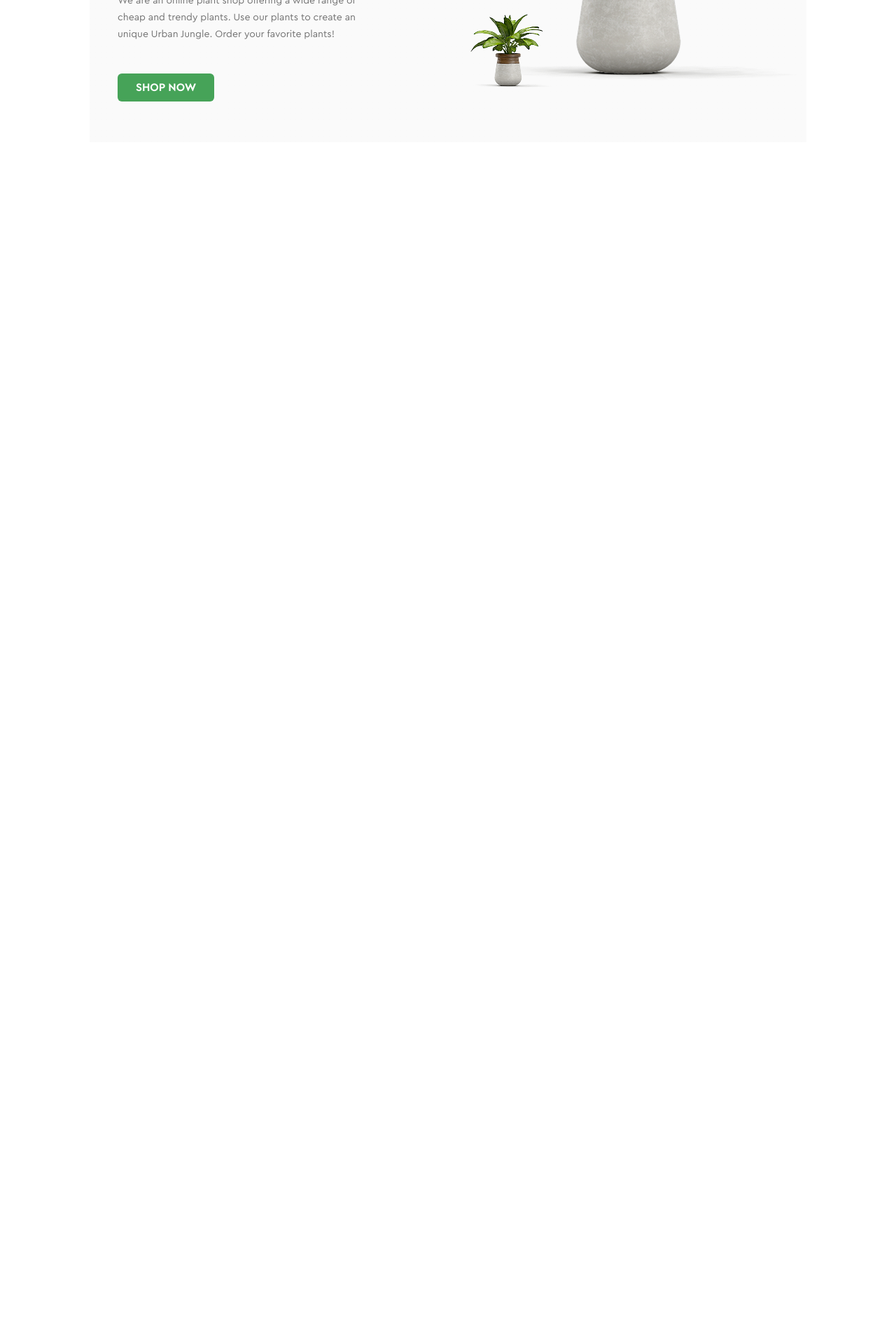
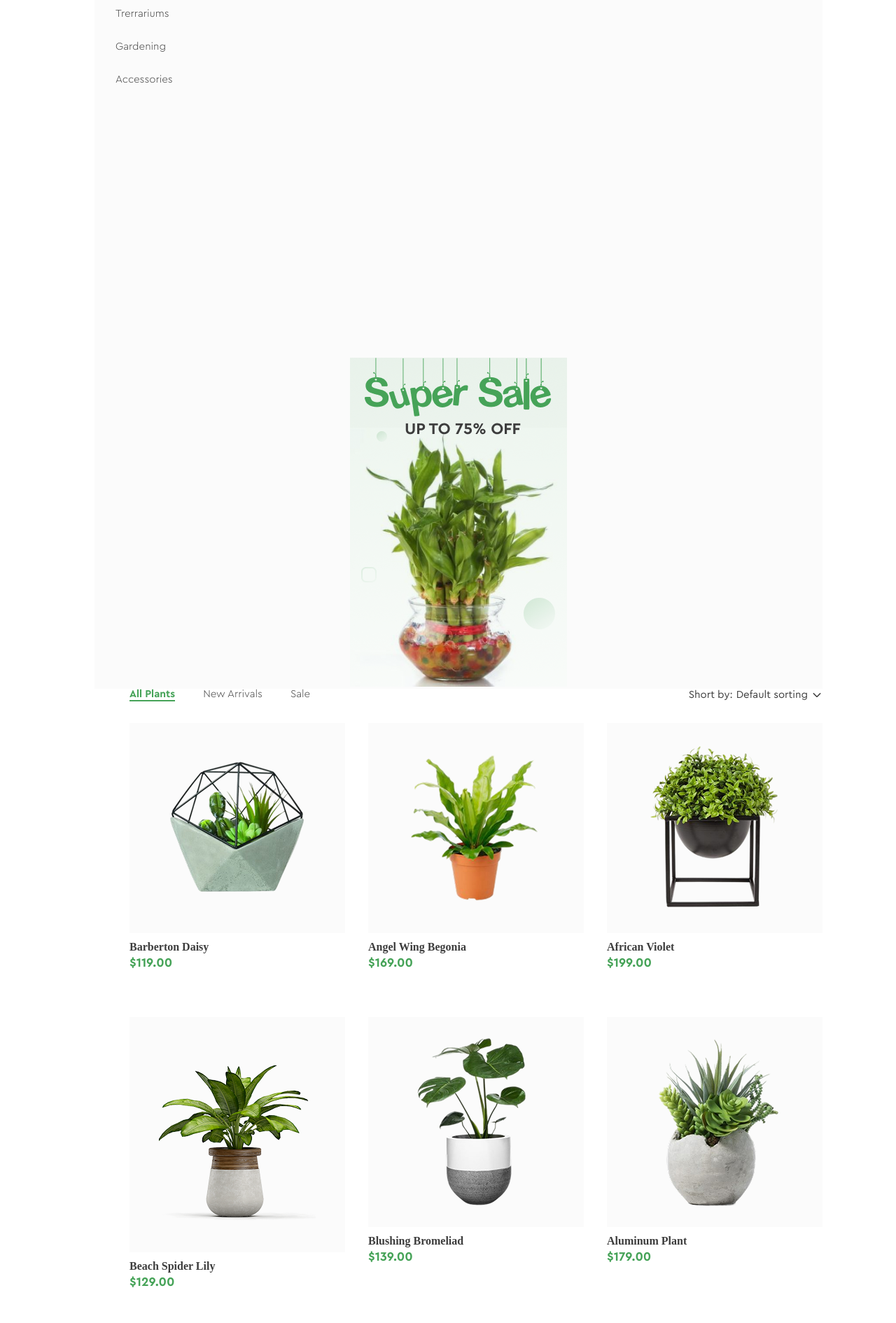
Before and after one commit to DanyaRlR/Homework, a plain HTML site: page index.html in a window 1280 px wide. Shown: the part 490-2380 px from the top of the page at 70% size. Before the commit the page ends 800 px from the top, so only its background shows below. Drawn offline with Linux system fonts and the light colour scheme; files whose address does not match are found by name.

Commit message:
hw5 new title shop

```diff
--- a/index.html
+++ b/index.html
@@ -3,87 +3,144 @@
 <head>
     <meta charset="UTF-8">
     <meta name="viewport" content="width=device-width, initial-scale=1.0">
-    <title>GreenShop</title>
+    <title>Shop</title>
     <link rel="stylesheet" href="./styles/reset.css">
-    <link rel="stylesheet" href="./styles/home.css">
+    <link rel="stylesheet" href="./styles/shop.css">
 </head>
 <body>
     <div class="container">
-        <header class="header">
-                    <svg xmlns="http://www.w3.org/2000/svg" width="150" height="35" viewBox="0 0 150 35" fill="none">
-            <g clip-path="url(#clip0_1_1069)">
-                <path d="M17.15 0C7.67748 0 0 7.67746 0 17.15C0 26.0201 6.73548 33.3175 15.3711 34.207C14.8496 29.9134 15.0436 26.4001 15.7067 23.5135C15.3347 21.7225 14.4898 19.0703 12.5734 17.1864C12.5734 17.1864 13.8348 19.0784 14.5181 21.6214C14.5181 21.6255 14.5221 21.6295 14.5221 21.6335C14.5949 21.9044 14.6596 22.1793 14.7162 22.4623C14.7283 22.527 14.7404 22.5917 14.7526 22.6604C14.8051 22.9515 14.8536 23.2426 14.886 23.5418C5.19513 22.3532 3.12921 13.6569 3.35561 10.3781C13.665 10.9482 15.7754 17.8292 16.0827 22.0985C19.4585 11.0412 30.1843 10.4024 31.0697 10.3781C31.4538 18.8763 25.1509 25.5026 17.6149 26.0807C17.6635 25.8503 17.7201 25.6198 17.7767 25.3934C17.7928 25.3247 17.813 25.26 17.8333 25.1913C17.8777 25.0296 17.9222 24.8679 17.9748 24.7061C17.995 24.6374 18.0192 24.5646 18.0394 24.4959C18.096 24.318 18.1567 24.1442 18.2173 23.9663C18.2335 23.9259 18.2456 23.8854 18.2618 23.845C18.3386 23.6348 18.4195 23.4326 18.5003 23.2305C18.5084 23.2143 18.5125 23.1941 18.5205 23.1779C18.5205 23.1779 18.5205 23.1779 18.5246 23.1779C20.4571 18.5043 24.0229 15.4439 24.0229 15.4439C17.0247 19.4868 15.8441 29.9983 15.6582 34.2231C16.1514 34.2676 16.6446 34.2999 17.15 34.2999C26.6225 34.2999 34.3 26.6225 34.3 17.15C34.3 7.67746 26.6225 0 17.15 0Z" fill="#46A358"/>
-                <path d="M46.7037 10.7454C48.9718 10.7454 50.8235 11.7197 52.0242 13.4986L49.7764 15.4109C48.9718 14.287 47.9975 13.7048 46.6471 13.7048C44.5691 13.7048 43.2753 15.0713 43.2753 17.1534C43.2753 19.2719 44.6418 20.695 46.8372 20.695C48.0177 20.695 48.9556 20.2826 49.554 19.5912V19.0091H46.6673V16.2356H52.7762V20.133C52.194 21.1639 51.3693 21.9887 50.3019 22.6234C49.2346 23.242 48.0339 23.5614 46.7037 23.5614C42.9923 23.618 39.9237 20.7313 39.9763 17.1534C39.9197 13.5956 42.9923 10.6888 46.7037 10.7454Z" fill="#46A358"/>
-                <path d="M61.9576 23.3316L59.168 19.4908H57.8379V23.3316H54.6157V10.9684H59.4672C62.2204 10.9684 64.2459 12.6543 64.2459 15.2215C64.2459 16.7376 63.5141 17.995 62.2972 18.7429L65.5558 23.3316H61.9576ZM57.8338 16.681H59.4833C60.3809 16.681 60.963 16.0988 60.963 15.2215C60.963 14.3442 60.3809 13.7782 59.4833 13.7782H57.8338V16.681Z" fill="#46A358"/>
-                <path d="M66.8333 10.9684H75.4124V13.8712H70.0555V15.5773H73.876V18.2739H70.0555V20.4288H75.6388V23.3316H66.8333V10.9684Z" fill="#46A358"/>
-                <path d="M77.6441 10.9684H86.2231V13.8712H80.8663V15.5773H84.6868V18.2739H80.8663V20.4288H86.4495V23.3316H77.6441V10.9684Z" fill="#46A358"/>
-                <path d="M99.4192 10.9683V23.5579H98.3882L91.681 17.057V23.3315H88.4588V10.7419H89.4897L96.197 17.1499V10.9683H99.4192Z" fill="#46A358"/>
-                <path d="M103.264 19.135C103.996 20.1094 104.764 20.7279 106.017 20.7279C106.862 20.7279 107.291 20.4288 107.291 19.8264C107.291 19.2846 107.008 19.1148 106.033 18.6822L104.76 18.1203C102.718 17.2187 101.631 16.0584 101.631 14.3927C101.631 12.2014 103.43 10.7379 105.957 10.7379C107.998 10.7379 109.442 11.7123 110.19 13.2283L108.035 14.8778C107.436 13.9803 106.874 13.5679 105.993 13.5679C105.318 13.5679 104.889 13.8307 104.889 14.3563C104.889 14.8051 105.152 15.0517 105.957 15.367L107.38 15.9654C109.535 16.867 110.545 17.9505 110.545 19.6929C110.545 22.0904 108.576 23.5539 106.009 23.5539C103.782 23.5539 101.982 22.4866 101.081 20.7805L103.264 19.135Z" fill="#46A358"/>
-                <path d="M112.393 10.9684H115.615V15.4843H120.131V10.9684H123.353V23.3316H120.131V18.3871H115.615V23.3316H112.393V10.9684Z" fill="#46A358"/>
-                <path d="M131.843 10.7419C135.441 10.6651 138.607 13.6084 138.53 17.1499C138.603 20.7279 135.441 23.6145 131.843 23.5579C128.229 23.6145 125.116 20.7279 125.193 17.1499C125.116 13.6084 128.229 10.6692 131.843 10.7419ZM131.859 13.7014C129.874 13.7014 128.488 15.1083 128.488 17.1499C128.488 18.1809 128.807 19.0218 129.426 19.6606C130.044 20.2791 130.869 20.5985 131.859 20.5985C133.772 20.5985 135.231 19.2118 135.231 17.1499C135.235 15.1083 133.772 13.7014 131.859 13.7014Z" fill="#46A358"/>
-                <path d="M140.374 10.9684H145.226C147.979 10.9684 150.004 12.6543 150.004 15.2215C150.004 17.7524 147.926 19.4908 145.226 19.4908H143.596V23.3316H140.374V10.9684ZM145.242 16.681C146.139 16.681 146.721 16.0988 146.721 15.2215C146.721 14.3442 146.139 13.7782 145.242 13.7782H143.592V16.681H145.242Z" fill="#46A358"/>
-            </g>
-            <defs>
-                <clipPath id="clip0_1_1069">
-                <rect width="150" height="34.2999" fill="white"/>
-                </clipPath>
-            </defs>
-            </svg>
-            <menu class="menu">
-                <li class="menuItem active">Home</li>
-                <li class="menuItem">Shop</li>
-                <li class="menuItem">Plant Care</li>
-                <li class="menuItem">Blogs</li>
-            </menu>
-            <button class="headerbtn">
-                                <svg xmlns="http://www.w3.org/2000/svg" width="20" height="20" viewBox="0 0 20 20" fill="none">
-                <path d="M18.1592 10.1006H8.125" stroke="white" stroke-width="1.5" stroke-linecap="round" stroke-linejoin="round"/>
-                <path d="M15.7202 7.67059L18.1602 10.1006L15.7202 12.5306" stroke="white" stroke-width="1.5" stroke-linecap="round" stroke-linejoin="round"/>
-                <path d="M13.6332 6.35826C13.3582 3.37493 12.2415 2.2916 7.79985 2.2916C1.88234 2.2916 1.88234 4.2166 1.88234 9.99993C1.88234 15.7833 1.88234 17.7083 7.79985 17.7083C12.2415 17.7083 13.3582 16.6249 13.6332 13.6416" stroke="white" stroke-width="1.5" stroke-linecap="round" stroke-linejoin="round"/>
-                </svg>
-                Login
-            </button>
-        </header>
-    <main class="main">
+        <!-- Бокова панель -->
+        <aside class="sidebar">
+            <div class="categories">
+                <h2>Categories</h2>
+                <ul>
+                    <li class="active">House Plants</li>
+                    <li>Potter Plants</li>
+                    <li>Seeds</li>
+                    <li>Small Plants</li>
+                    <li>Big Plants</li>
+                    <li>Succulents</li>
+                    <li>Trerrariums</li>
+                    <li>Gardening</li>
+                    <li>Accessories</li>
+                </ul>
+            </div>
+            <div class="banner">
+                <img src="./img/Super Sale Banner.png" alt="Super Sale Banner">
+            </div>
+        </aside>
 
+        <!-- Секція товарів -->
+        <section class="product-section">
+            <div class="product-header">
+                <nav class="tabs">
+                    <ul>
+                        <li class="active">All Plants</li>
+                        <li>New Arrivals</li>
+                        <li>Sale</li>
+                    </ul>
+                </nav>
+                <div class="sort">
+                    <p>Short by:</p>
+                    <span>Default sorting</span>
+                    <img src="./img/Arrow - Down 2.png" alt="">
+                </div>
+            </div>
 
-            <div class="hero-text">
+            <!-- Сітка товарів -->
+            <div class="products-card">
 
-                <h3>Welcome to GreenShop</h3>
+                <!-- 1. Barberton Daisy -->
+                <div class="card">
+                    <div class="rectangle">
+                        <img src="./img/image 1.png" alt="Barberton Daisy">
+                    </div>
+                    <h4>Barberton Daisy</h4>
+                    <span>$119.00</span>
+                </div>
 
-                <h2>
-                    Let’s Make a Better
-                    <span>Planet</span>
-                </h2>
+                <!-- 2. Angel Wing Begonia -->
+                <div class="card">
+                    <div class="rectangle">
+                        <img src="./img/product-21-320x320 1.png" alt="Angel Wing Begonia">
+                    </div>
+                    <h4>Angel Wing Begonia</h4>
+                    <span>$169.00</span>
+                </div>
 
-                <p>
-                    We are an online plant shop offering a wide range of cheap and trendy plants. Use our plants to create an unique Urban Jungle. Order your favorite plants!
-                </p>
+                <!-- 3. African Violet -->
+                <div class="card">
+                    <div class="rectangle">
+                        <img src="./img/image 2.png" alt="African Violet">
+                    </div>
+                    <h4>African Violet</h4>
+                    <span>$199.00</span>
+                </div>
 
-                <button class="shop-btn">
-                    SHOP NOW
-                </button>
+                <!-- 4. Beach Spider Lily -->
+                <div class="card">
+                    <div class="rectangle">
+                        <img src="./img/01 3.png" alt="Beach Spider Lily">
+                    </div>
+                    <h4>Beach Spider Lily</h4>
+                    <span>$129.00</span>
+                </div>
+
+                <!-- 5. Blushing Bromeliad -->
+                <div class="card">
+                    <div class="rectangle">
+                        <img src="./img/image 7.png" alt="Blushing Bromeliad">
+                    </div>
+                    <h4>Blushing Bromeliad</h4>
+                    <span>$139.00</span>
+                </div>
+
+                <!-- 6. Aluminum Plant -->
+                <div class="card">
+                    <div class="rectangle">
+                        <img src="./img/image 8.png" alt="Aluminum Plant">
+                    </div>
+                    <h4>Aluminum Plant</h4>
+                    <span>$179.00</span>
+                </div>
+
+                <!-- 7. Bird's Nest Fern -->
+                <div class="card">
+                    <div class="rectangle">
+                        <img src="./img/image 9.png" alt="Bird's Nest Fern">
+                    </div>
+                    <h4>Bird's Nest Fern</h4>
+                    <span>$99.00</span>
+                </div>
+
+                <!-- 8. Broadleaf Lady Palm -->
+                <div class="card">
+                    <div class="rectangle">
+                        <img src="./img/product-20-320x320 1.png" alt="Broadleaf Lady Palm">
+                    </div>
+                    <h4>Broadleaf Lady Palm</h4>
+                    <span>$59.00</span>
+                </div>
+
+                <!-- 9. Chinese Evergreen -->
+                <div class="card">
+                    <div class="rectangle">
+                        <img src="./img/image 10.png" alt="Chinese Evergreen">
+                    </div>
+                    <h4>Chinese Evergreen</h4>
+                    <span>$39.00</span>
+                </div>
 
             </div>
-
-            <div class="hero-image">
-
-                <img
-                    class="main-plant"
-                    src="./img/01 1.png"
-                    alt="plant"
-                >
-
-                <img
-                    class="small-plant"
-                    src="./img/01 2.png"
-                    alt="small plant"
-                >
-
+            <!-- Пагінація -->
+            <div class="pagination">
+                <span class="active">1</span>
+                <span>2</span>
+                <span>3</span>
+                <span>4</span>
+                <span>></span>
             </div>
-
-
-    </main>
+        </section>
     </div>
 </body>
 </html>
--- /dev/null
+++ b/styles/shop.css
@@ -0,0 +1,182 @@
+@font-face {
+    font-family: "CeraPro Regular";
+    src: url('../fonts/CeraPro-Regular.eot'); src: url('../fonts/CeraPro-Regular.ttf'); }
+@font-face {
+    font-family: "CeraPro Bold";
+    src: url('../fonts/CeraPro-Bold.eot'); src: url('../fonts/CeraPro-Bold.ttf');
+}
+@font-face {
+    font-family: "CeraPro Light";
+    src: url('../fonts/CeraPro-Light.eot'); src: url('../fonts/CeraPro-Light.ttf');
+}
+*{
+    margin: 0px;
+    padding: 0px;
+    box-sizing: border-box;
+}
+body{
+    background: #FFF;
+}
+.container{
+    margin: auto;
+    display: flex;
+    flex-wrap: wrap;
+    align-items: flex-start;
+    padding: 171px 105px 82px 135px;
+
+}
+.sidebar{
+    flex: 1;
+    background: #FBFBFB;
+}
+.categories{
+    background: #FBFBFB;
+}
+.categories h2{
+                color: #3D3D3D;
+    font-family: "CeraPro Bold";
+    font-size: 18px;
+    font-style: normal;
+    line-height: 16px; /* 88.889% */
+    margin-top: 14px;
+    padding-left: 18px;
+}
+.categories li{
+    color: #3D3D3D;
+    font-family: "CeraPro Light";
+    font-size: 15px;
+    font-style: normal;
+    line-height: 40px;
+    margin-top: 7px;
+    padding-left: 30px;
+}
+.categories .active{
+    color: #46A358;
+    font-family: "CeraPro Bold";
+    font-size: 15px;
+    font-style: normal;
+    line-height: 40px; /* 266.667% */
+}
+.banner{
+ margin-top: 377px;
+    background: #FBFBFB;
+    text-align: center;
+    padding: 0px;
+}
+.product-section{
+    flex: 3;
+    padding-left: 50px;
+
+}
+.product-header{
+   display: flex;
+   justify-content:space-between;
+   margin-bottom: 31px;
+}
+.tabs{
+        color: #3D3D3D;
+    font-family: "CeraPro Light";
+    font-size: 15px;
+    font-style: normal;
+    line-height: 16px; /* 106.667% */
+}
+.tabs ul{
+    display: flex;
+    gap: 40px;
+}
+.tabs .active{
+        color: #46A358;
+    font-family: "CeraPro Bold";
+    font-size: 15px;
+    font-style: normal;
+    line-height: 16px; /* 106.667% */
+    border-bottom: 2px solid transparent;
+    border-color: #46A358;
+}
+
+.sort{
+    display: flex;
+    gap: 5px;
+    align-items: center;
+    color: #3D3D3D;
+    font-family: "CeraPro Regular";
+    font-size: 15px;
+    font-style: normal;
+    line-height: 16px; /* 106.667% */
+}
+.products-card{
+    background: #FFF;
+    display: grid;
+    grid-template-columns: repeat(3, 1fr);
+    gap: 70px 33px;
+}
+
+.card {
+    background: #FFF;
+    display: flex;
+    flex-direction: column;
+}
+
+.rectangle{
+    background: #FBFBFB;
+    padding: 25px 4px;
+    display: flex;
+    justify-content: center;
+    align-items: center;
+    margin-bottom: 12px;
+
+}
+.card img {
+    display: block;
+    margin: auto;
+    background: #FBFBFB;
+}
+
+
+.card h4{
+        color: #3D3D3D;
+    font-family: "CeraPro Regural";
+    font-size: 16px;
+    font-style: normal;
+    line-height: 16px; /* 100% */
+}
+.card span{
+        color: #46A358;
+    font-family: "CeraPro Bold";
+    font-size: 18px;
+    font-style: normal;
+    font-weight: 700;
+    line-height: 16px; /* 88.889% */
+    margin-top: 6px;
+}
+.pagination {
+
+    margin-top: 90px;
+    grid-column: 2;         /* КРИТИЧНО: змушує пагінацію стояти чітко у другій колонці (під товарами) */
+    display: flex;
+    justify-content: flex-end; /* Вирівнювання по правому краю (якщо треба по центру, зміни на center) */
+    gap: 8px
+}
+
+.pagination span {
+    display: inline-block;
+    padding: 9px 13px 10px;
+    gap: 10px;
+    cursor: pointer;
+    border-radius: 4px;
+    border: 1px solid #E5E5E5;
+    color: #3D3D3D;
+    font-family: "CeraPro Light";
+    font-size: 18px;
+    font-style: normal;
+    line-height: 16px; /* 88.889% */
+}
+
+.pagination .active {
+    background: #46A358;
+    color: #FFF;
+    font-family: "CeraPro Bold";
+    font-size: 18px;
+    font-style: normal;
+    line-height: 16px; /* 88.889% */
+}
```
Also changed, not shown: home.html (added, +89 -0 lines), img/01 3.png (added), img/Arrow - Down 2.png (added), img/Super Sale Banner.png (added), img/image 1.png (added), img/image 10.png (added), img/image 2.png (added), img/image 7.png (added), img/image 8.png (added), img/image 9.png (added), img/product-20-320x320 1.png (added), img/product-21-320x320 1.png (added).
